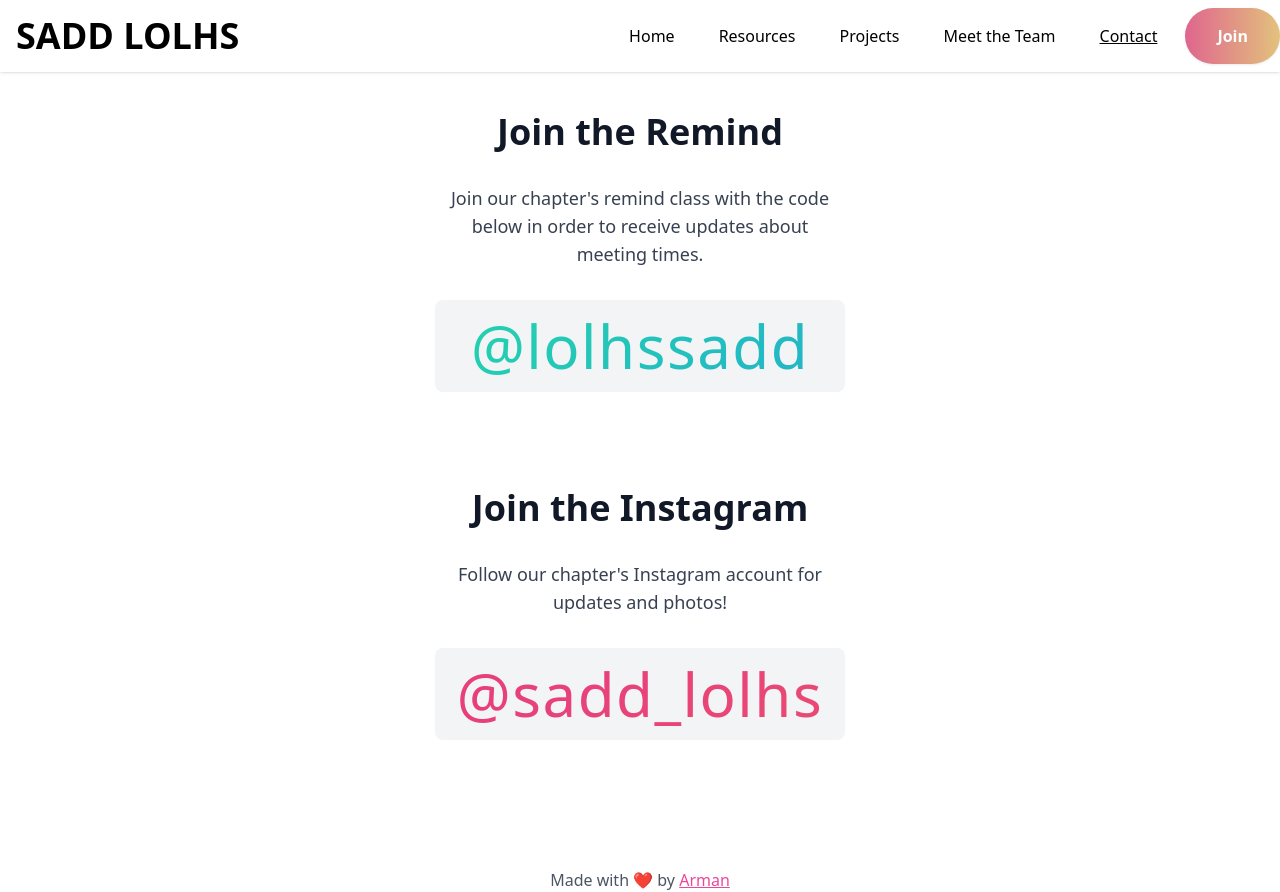
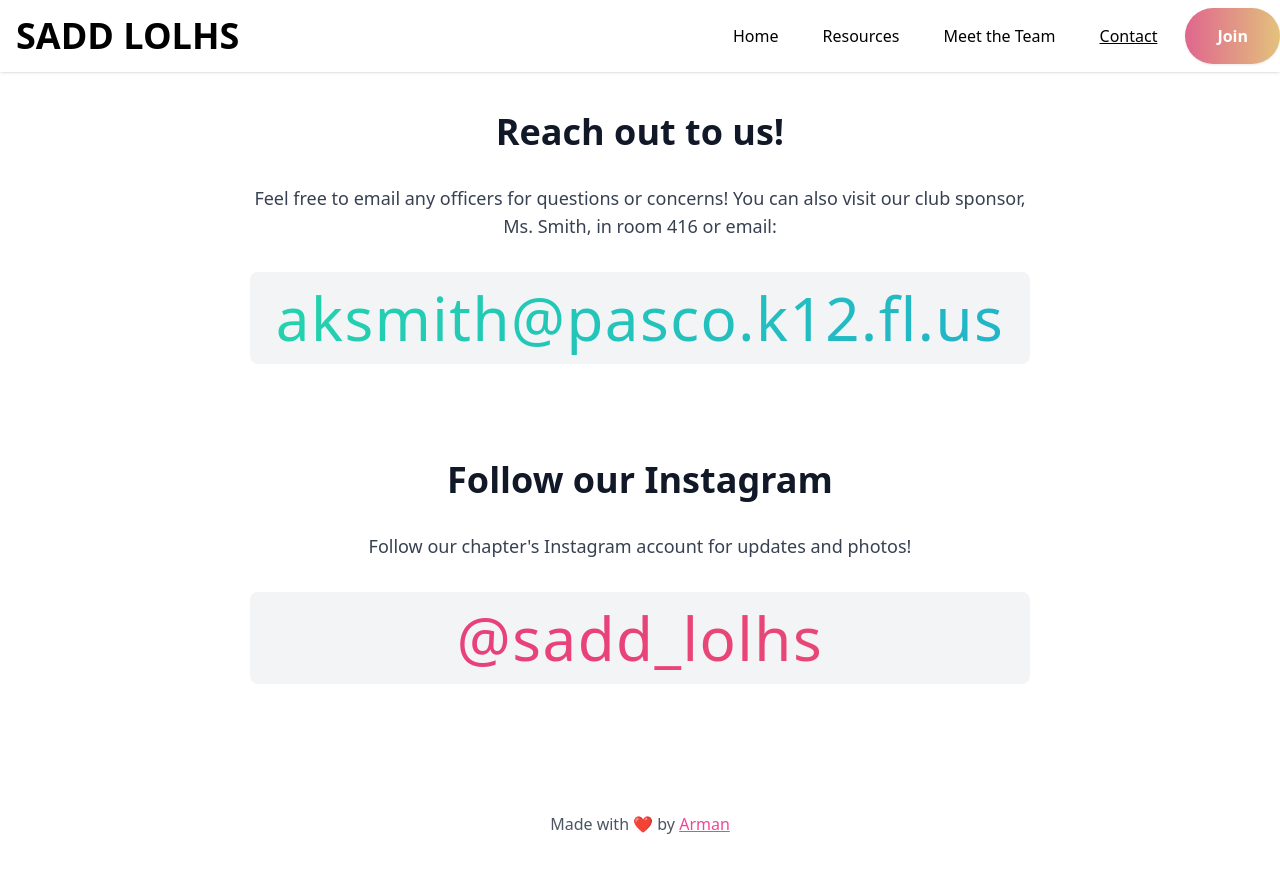
Before and after one commit to armans-code/sadd-lolhs, a React (Create React App) app: page /#/contact in a window 1280 px wide. After the commit the page ends 836 px from the top, so only its background shows below. Built offline with nearby package versions, Linux system fonts and the light colour scheme.

Commit message:
Update website for club fair 2023

```diff
--- a/package.json
+++ b/package.json
@@ -22,6 +22,8 @@
 		"react-dom": "^18.1.0",
 		"react-router-dom": "^6.3.0",
 		"react-scripts": "5.0.1",
+		"react-spring": "^9.6.1",
+		"react-toastify": "^9.1.3",
 		"typescript": "^4.7.2",
 		"web-vitals": "^2.1.4"
 	},
--- a/src/App.tsx
+++ b/src/App.tsx
@@ -1,5 +1,7 @@
 import React from 'react';
 import { Route, Routes } from 'react-router-dom';
+import { ToastContainer, toast } from 'react-toastify';
+import 'react-toastify/dist/ReactToastify.css';
 import './App.css';
 import Layout from './components/Layout';
 import ContactPage from './pages/ContactPage';
@@ -9,17 +11,22 @@ import PageNotFound from './pages/PageNotFound';
 import ProjectsPage from './pages/ProjectsPage';
 import ResourcesPage from './pages/ResourcesPage';
 
+
 function App() {
     return (
         <div>
+            <ToastContainer
+            progressStyle={{ background: '#d53369' }}
+            autoClose={2500}
+            />
             <Layout>
                 <Routes>
-					<Route path='*' element={<PageNotFound />} />
-					<Route path='/' element={<HomePage />} />
-					<Route path='/resources' element={<ResourcesPage />} />
-					<Route path='/projects' element={<ProjectsPage />} />
-					<Route path='/team' element={<MeetTheTeam />} />
-					<Route path='/contact' element={<ContactPage />} />
+                    <Route path="*" element={<PageNotFound />} />
+                    <Route path="/" element={<HomePage />} />
+                    <Route path="/resources" element={<ResourcesPage />} />
+                    {/* <Route path="/projects" element={<ProjectsPage />} /> */}
+                    <Route path="/team" element={<MeetTheTeam />} />
+                    <Route path="/contact" element={<ContactPage />} />
                 </Routes>
             </Layout>
         </div>
--- a/src/components/Header.js
+++ b/src/components/Header.js
@@ -113,7 +113,7 @@ function Header() {
 									Resources
 								</NavLink>
 							</li>
-							<li class='mr-3'>
+							{/* <li class='mr-3'>
 								<NavLink
 									to='/projects'
 									className={({ isActive }) =>
@@ -124,7 +124,7 @@ function Header() {
 								>
 									Projects
 								</NavLink>
-							</li>
+							</li> */}
 							<li class='mr-3'>
 								<NavLink
 									to='/team'
@@ -151,7 +151,7 @@ function Header() {
 							</li>
 						</ul>
 						<a
-							href='https://forms.gle/XQk7i2hoQTz61m7r7'
+							href='https://docs.google.com/forms/d/e/1FAIpQLSd2JLY2ILPPCZ01OwfCs1VxEerqMeFMxEnlHxNDl3wJCRBKnQ/viewform'
 							target='_blank'
 							rel='noopener noreferrer'
 							className='rounded-full'
--- a/src/pages/ContactPage.js
+++ b/src/pages/ContactPage.js
@@ -1,16 +1,9 @@
-import React, { useEffect } from 'react';
+import { useEffect } from 'react';
 import './ContactPage.css';
-import jumana from '../images/contact/jumana.png';
-import revathy from '../images/contact/revathy.png';
-import himani from '../images/contact/himani.png';
-import arman from '../images/contact/arman.png';
-import deeya from '../images/contact/deeya.png';
-import madeline from '../images/contact/madeline.png';
-import mulder from '../images/contact/mrs. mulder.png';
 import Footer from '../components/Footer';
 import AOS from 'aos';
 import 'aos/dist/aos.css';
-import ContactCard from '../components/ContactCard';
+import { toast } from 'react-toastify';
 
 function ContactPage() {
 	useEffect(() => {
@@ -22,30 +15,31 @@ function ContactPage() {
 		<div className='flex flex-col items-center justify-between h-screen'>
 			<div data-aos='fade-up' className='mt-28'>
 				<div class='flex flex-wrap justify-center text-center mb-24'>
-					<div class='w-full lg:w-6/12 px-4'>
+					<div class='w-full lg:w-9/12 px-4'>
 						<h1 class='text-gray-900 text-4xl font-bold mb-8'>
-							Join the Remind
+							Reach out to us!
 						</h1>
 
 						<p class='text-gray-700 text-lg font-light'>
-							Join our chapter's remind class with the code below in order to
-							receive updates about meeting times.
+							Feel free to email any officers for questions or concerns! You can also visit our club sponsor, Ms. Smith, in room 416 or email:
 						</p>
 
-						<a
-							href='https://www.remind.com/classes/lolhssadd'
-							target='_blank'
-							rel='noopener noreferrer'
-							className='rounded-full'
+						<div
+							className='rounded-full cursor-pointer'
+							onClick={() => {
+								navigator.clipboard.writeText('aksmith@pasco.k12.fl.us')
+								toast("Copied email to clipboard!");
+								}
+							}
 						>
 							<div className='bg-gray-100 rounded-lg transition-all duration-300 hover:shadow-lg'>
 								<h1 class='text-6xl font-light tracking-wide bg-gray-500 mt-8 p-4 gradient_text '>
-									@lolhssadd
+								aksmith@pasco.k12.fl.us
 								</h1>
 							</div>
-						</a>
-						<h1 class='text-gray-900 text-4xl font-bold mb-8 mt-24'>
-							Join the Instagram
+						</div>
+						<h1 class='text-gray-900 text-4xl font-bold mb-8 mt-24 w-full'>
+							Follow our Instagram
 						</h1>
 
 						<p class='text-gray-700 text-lg font-light'>
--- a/src/pages/HomePage.js
+++ b/src/pages/HomePage.js
@@ -59,7 +59,7 @@ function HomePage() {
                                 learn more and better themselves.
                             </p>
                             <a
-                                href="https://forms.gle/XQk7i2hoQTz61m7r7"
+                                href="https://docs.google.com/forms/d/e/1FAIpQLSd2JLY2ILPPCZ01OwfCs1VxEerqMeFMxEnlHxNDl3wJCRBKnQ/viewform"
                                 target="_blank"
                                 rel="noopener noreferrer"
                                 className="rounded-full bg-blue-500"
@@ -144,27 +144,16 @@ function HomePage() {
                                         High School. If you click below, you
                                         will redirected to a Google Form, in
                                         which you can enter your name, grade,
-                                        student number, etc. Additionally,{' '}
-                                        <u>please join the Remind class,</u>{' '}
-                                        where meeting updates will be sent. The
-                                        remind code can be found in the{' '}
-                                        <NavLink
-                                            className="text-pink-500 underline"
-                                            to="/contact"
-                                        >
-                                            contact page
-                                        </NavLink>
-                                        .
+                                        student number, etc.
                                         <br />
                                         <br />
-                                        Google Form Registration Link:&nbsp;
                                         <a
-                                            href="https://forms.gle/XQk7i2hoQTz61m7r7"
+                                            href="https://docs.google.com/forms/d/e/1FAIpQLSd2JLY2ILPPCZ01OwfCs1VxEerqMeFMxEnlHxNDl3wJCRBKnQ/viewform"
                                             target="_blank"
                                             rel="noopener noreferrer"
                                             className="text-pink-500 underline"
                                         >
-                                            forms.gle/XQk7i2hoQTz61m7r7
+                                            Google Form Registration Link
                                         </a>
                                     </p>
                                 </div>
--- a/src/pages/MeetTheTeam.js
+++ b/src/pages/MeetTheTeam.js
@@ -6,7 +6,6 @@ import himani from '../images/contact/himani.png';
 import arman from '../images/contact/arman.png';
 import deeya from '../images/contact/deeya.png';
 import madeline from '../images/contact/madeline.png';
-import mulder from '../images/contact/mrs. mulder.png';
 import Footer from '../components/Footer';
 import AOS from 'aos';
 import 'aos/dist/aos.css';
@@ -39,7 +38,7 @@ function MeetTheTeam() {
 					</div>
 				</div>
 
-				<ContactCard name='Mrs. Mulder' role='Club Sponsor' image={mulder} />
+				{/* <ContactCard name='Ms. Smith' role='Club Sponsor' /> */}
 
 				{/* members */}
 				<div class='flex flex-wrap justify-center'>
```
Also changed, not shown: src/images/contact/mrs. mulder.png (deleted), 1 other file (tests, documents, lock files or other folders). Lines whose indentation alone changed are shown as unchanged.
